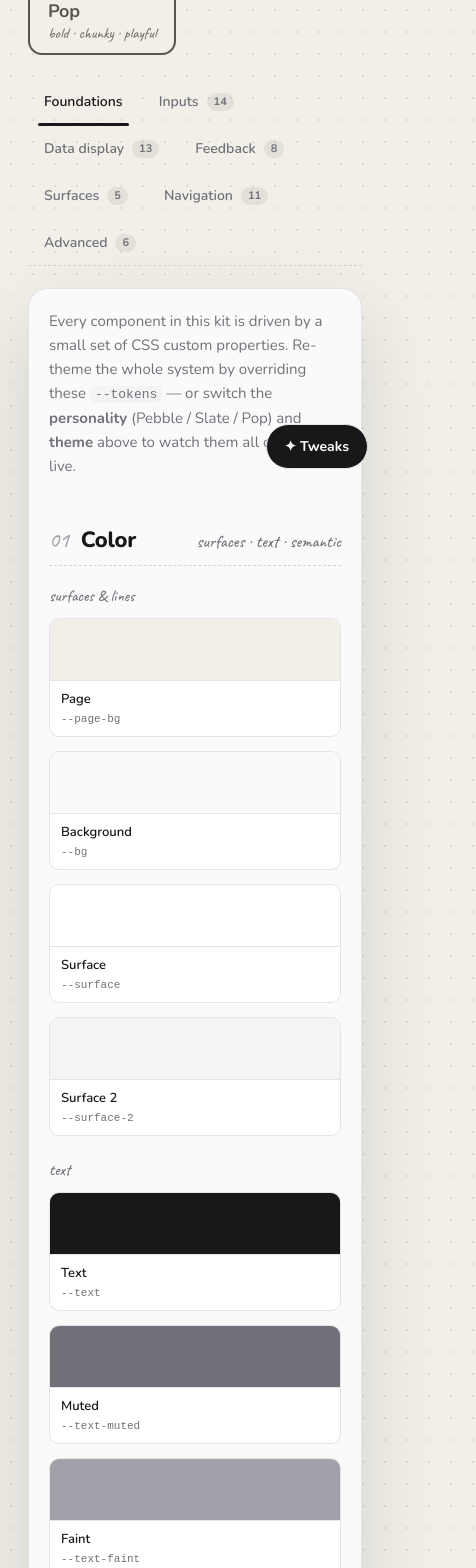
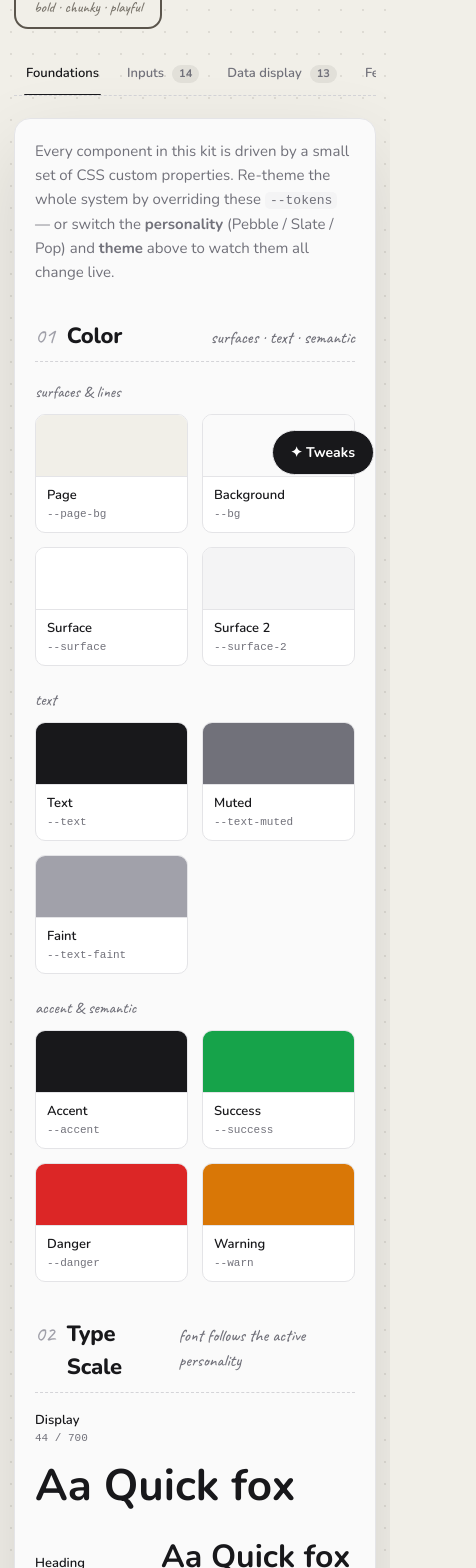
Before and after one commit to BoPoppy/core-ui, a React (Vite) app in the folder playground/: page / in a window 390 px wide. Shown: the part 353-1921 px from the top of the page, 476 px wide, since content can reach past the window. Built offline with nearby package versions, Linux system fonts and the light colour scheme.

Commit message:
fix: fix responsiveness

```diff
--- a/playground/src/catalog.css
+++ b/playground/src/catalog.css
@@ -601,3 +601,87 @@ body {
 .skip-link:focus {
   left: 16px;
 }
+
+/* ============================================================
+   Responsive — the catalog chrome was authored desktop-first.
+   These rules keep it usable on tablet + phone widths: tables
+   scroll inside their own card, the floating tweaks panel stays
+   inside the viewport, and the tab strip scrolls instead of
+   wrapping into a cramped stack.
+   ============================================================ */
+
+/* Guard against page-level sideways scroll from any stray
+   intrinsic-wide child (clip, unlike hidden, makes no scroll box
+   and so never traps the in-card table/tab scrollers below). */
+html,
+body {
+  overflow-x: clip;
+}
+
+/* Data tables ship with an `overflow-hidden` wrapper, so a table
+   wider than its card is clipped (cut off) rather than scrollable.
+   Inside the catalog canvas we let that wrapper scroll instead. */
+.canvas :where(div):has(> table) {
+  overflow-x: auto;
+}
+
+@media (max-width: 860px) {
+  .sheet {
+    padding: 32px 20px 96px;
+  }
+  .sec {
+    margin-top: 36px;
+  }
+  /* Keep the floating panel within the viewport on small screens. */
+  .tweaks-panel {
+    width: min(290px, calc(100vw - 32px));
+    max-height: calc(100vh - 44px);
+    overflow-y: auto;
+  }
+}
+
+@media (max-width: 560px) {
+  .sheet {
+    padding: 24px 14px 88px;
+  }
+  .canvas {
+    border-radius: 16px;
+  }
+  /* Tab strip scrolls horizontally instead of wrapping/cutting off. */
+  .cattabs {
+    flex-wrap: nowrap;
+    overflow-x: auto;
+    scrollbar-width: none;
+  }
+  .cattabs::-webkit-scrollbar {
+    display: none;
+  }
+  .cattab {
+    flex: none;
+    padding: 9px 12px 11px;
+    font-size: 13px;
+  }
+  .masthead {
+    gap: 14px;
+  }
+  /* Type-scale specimens wrap rather than force the page wider. */
+  .scale-row {
+    flex-wrap: wrap;
+    gap: 6px 16px;
+  }
+  .scale-sample {
+    white-space: normal;
+  }
+  /* Dock the tweaks panel as a bottom sheet so it stops covering
+     the canvas and never exceeds the viewport width. */
+  .tweaks-fab {
+    right: 16px;
+    bottom: 16px;
+  }
+  .tweaks-panel {
+    right: 16px;
+    left: 16px;
+    bottom: 16px;
+    width: auto;
+  }
+}
--- a/playground/src/sections/Surfaces.tsx
+++ b/playground/src/sections/Surfaces.tsx
@@ -129,7 +129,12 @@ export function Surfaces() {
       </Section>
 
       <Section num="02" title="Accordion" note="expand · collapse · single-open">
-        <Accordion type="single" collapsible defaultValue="a" style={{ width: 480 }}>
+        <Accordion
+          type="single"
+          collapsible
+          defaultValue="a"
+          style={{ width: "100%", maxWidth: 480 }}
+        >
           <AccordionItem value="a">
             <AccordionTrigger>What is Core UI?</AccordionTrigger>
             <AccordionContent>
@@ -156,7 +161,7 @@ export function Surfaces() {
       </Section>
 
       <Section num="03" title="App Bar" note="accent surface · actions">
-        <AppBar style={{ width: 560 }}>
+        <AppBar style={{ width: "100%", maxWidth: 560 }}>
           <AppBarIcon aria-label="Open menu">
             <MenuIcon />
           </AppBarIcon>
@@ -195,7 +200,7 @@ export function Surfaces() {
       </Section>
 
       <Section num="05" title="Carousel" note="slides · arrows · dots · live">
-        <Carousel style={{ width: 480 }}>
+        <Carousel style={{ width: "100%", maxWidth: 480 }}>
           <Slide label="Slide one" from="#6366f1" to="#8b5cf6" />
           <Slide label="Slide two" from="#0ea5e9" to="#22d3ee" />
           <Slide label="Slide three" from="#f59e0b" to="#ef4444" />
```
Also changed, not shown: 1 other file (tests, documents, lock files or other folders).
